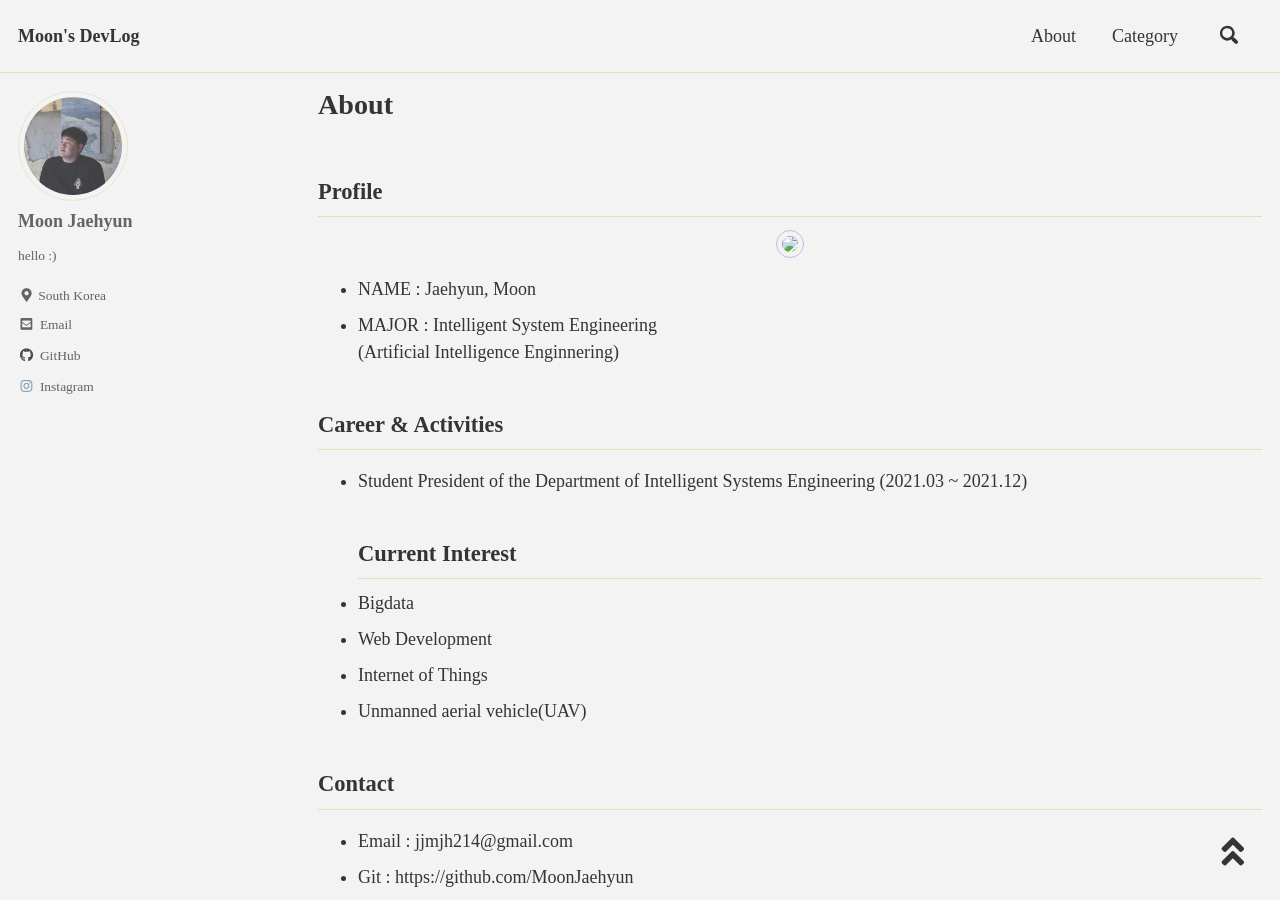
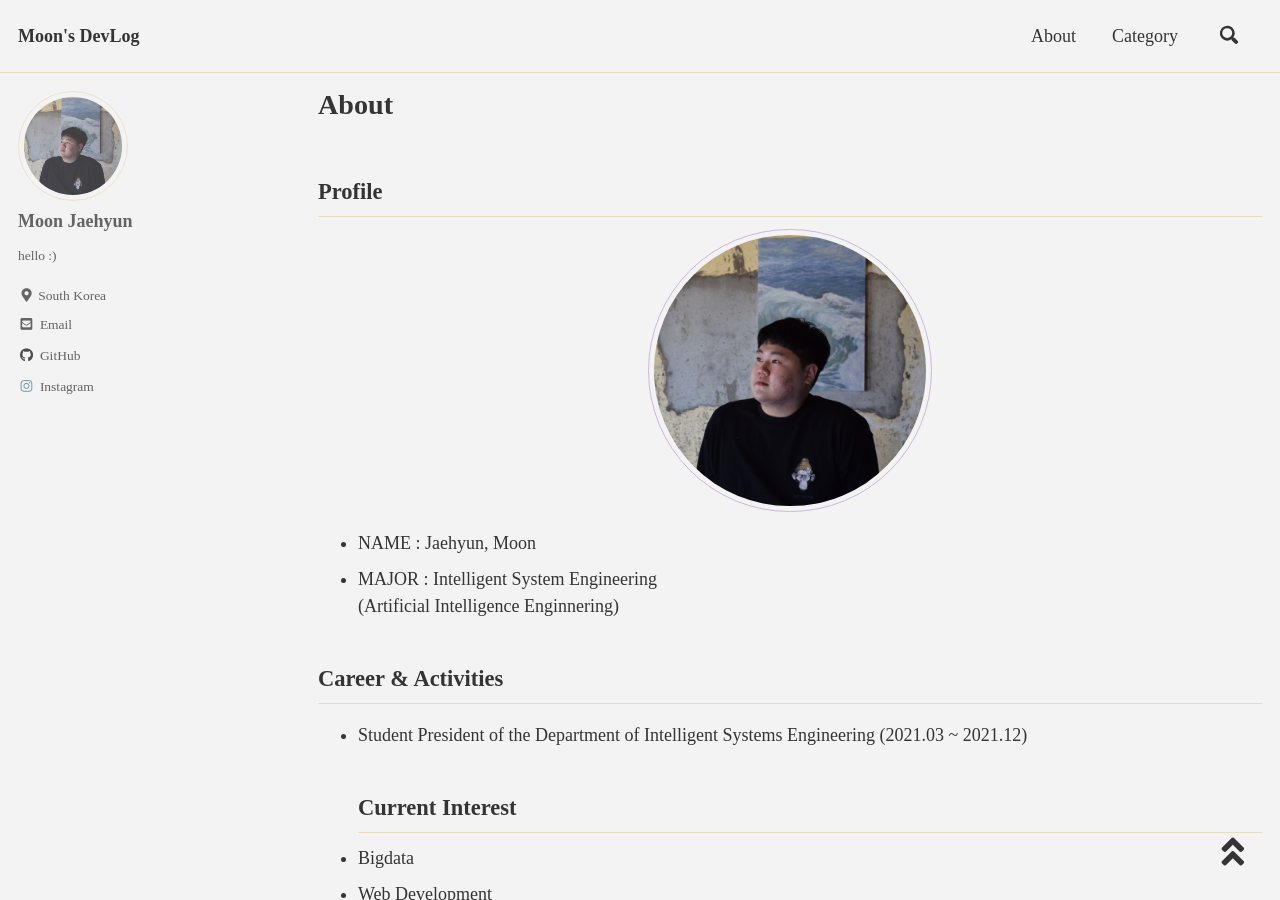
Before and after one commit to MoonJaehyun/MoonJaehyun.github.io, a Jekyll site: the page built from _pages/about.md, in a window 1280 px wide and 900 px high. Built offline with Jekyll 4.4.1, drawn with Linux system fonts in a browser that asks for light colours; cached includes are drawn as plain includes; some web fonts are replaced.

Commit message:
changes profile img

```diff
--- a/_pages/about.md
+++ b/_pages/about.md
@@ -6,7 +6,7 @@ classes: wide
 ---
 
 ## Profile
-<center><img src="/assets/img/me.jpg" width="30%" height="30%" style="
+<center><img src="/assets/images/me.jpg" width="30%" height="30%" style="
 border: 1px solid #cab6de;
 border-radius: 50%;
 padding: 5px;
```
